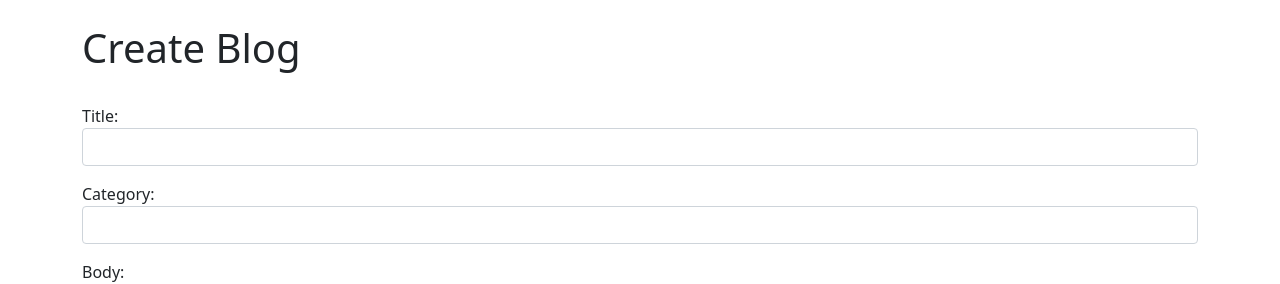
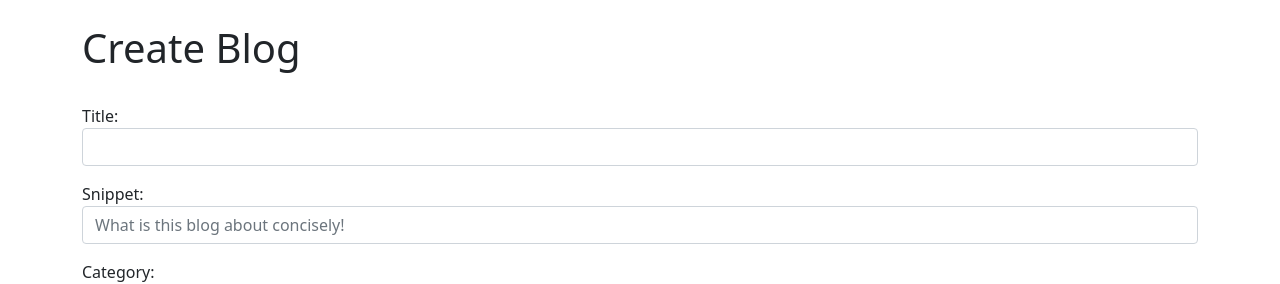
Before and after one commit to chryz-hub/Chryz-Hub-Blogs, a Django app: page /create_blog/ in a window 1280 px wide. Shown: the part 56-340 px from the top of the page. Run offline with Django 3.2, Linux system fonts and the light colour scheme; the visitor is signed in with stand-in values (Sample User, id 1); data that the repository does not hold is empty; some libraries are stand-ins or nearby versions.

Commit message:
added an about input for all blogs and deited the color of the buttons

```diff
--- a/chryzhub_blogs/blog_app/forms.py
+++ b/chryzhub_blogs/blog_app/forms.py
@@ -16,12 +16,13 @@ for item in choices:
 class PostForm(forms.ModelForm):
     class Meta:
         model= Post
-        fields=['title', 'category', 'body']
+        fields=['title', 'snippet', 'category', 'body']
 
         widgets={
             'title':forms.TextInput(attrs={'class':'form-control'}),
             'category':forms.Select(choices=choice_list, attrs={'class':'form-control'}),
             'body':forms.Textarea(attrs={'class':'form-control'}),
+            'snippet':forms.TextInput(attrs={'class':'form-control', 'placeholder':'What is this blog about concisely!'}),
     }
 
 class CategoryForm(forms.ModelForm):
--- a/chryzhub_blogs/blog_app/models.py
+++ b/chryzhub_blogs/blog_app/models.py
@@ -23,6 +23,7 @@ class Post(models.Model):
     #body = models.TextField()
     post_date = models.DateField(auto_now_add = True)
     category = models.CharField(max_length=225)
+    snippet = models.CharField(max_length=225)
     likes = models.ManyToManyField(User, related_name='blog_post')
 
     def total_likes(self):
--- a/chryzhub_blogs/blog_app/templates/blog_list.html
+++ b/chryzhub_blogs/blog_app/templates/blog_list.html
@@ -8,11 +8,11 @@
     <small><a href="{% url 'category' post.category %}"><strong>{{ post.category}}</strong></a></small>
     <p></p>
     <ul>
-        <li><a href="{% url 'blog_detail' post.pk %}">{{ post.title }}</a> - {{ post.author.first_name }} {{post.author.last_name }}<br/></li>
+        <li><strong><a href="{% url 'blog_detail' post.pk %}">{{ post.title }}</a></strong> - {{ post.author.first_name }} {{post.author.last_name }}<br/></li>
         <small>Created: <em>{{ post.post_date}}</em></small>
-        <p></p>
+        <p>
 
-        <small>{{ post.body|slice:":200"|safe }}</small>
+        {{post.snippet}}
         <br><pre><p></p></pre>
         </ul>
     {% endfor %}
--- a/chryzhub_blogs/blog_app/templates/edit_blog.html
+++ b/chryzhub_blogs/blog_app/templates/edit_blog.html
@@ -11,8 +11,8 @@
           {% csrf_token %}
           {{ form.media }}
           {{ form.as_p }}
-          <a class="btn btn-secondary" href="{% url 'blog_detail' post.pk%}">Cancel</a>
-          <button class="btn btn-secondary" type="submit">Update</button>
+          <a class="btn btn-danger" href="{% url 'blog_detail' post.pk%}">Cancel</a>
+          <button class="btn btn-primary" type="submit">Update</button>
     {% else %}
       <p>You can't edit this blog post because you ain't the blog creator or owner</p>
     {% endif %}
```
Also changed, not shown: chryzhub_blogs/blog_app/templates/blog_detail.html (+6 -4 lines), chryzhub_blogs/blog_app/migrations/0003_post_snippet.py (added), chryzhub_blogs/blog_app/migrations/0004_alter_post_snippet.py (added).
